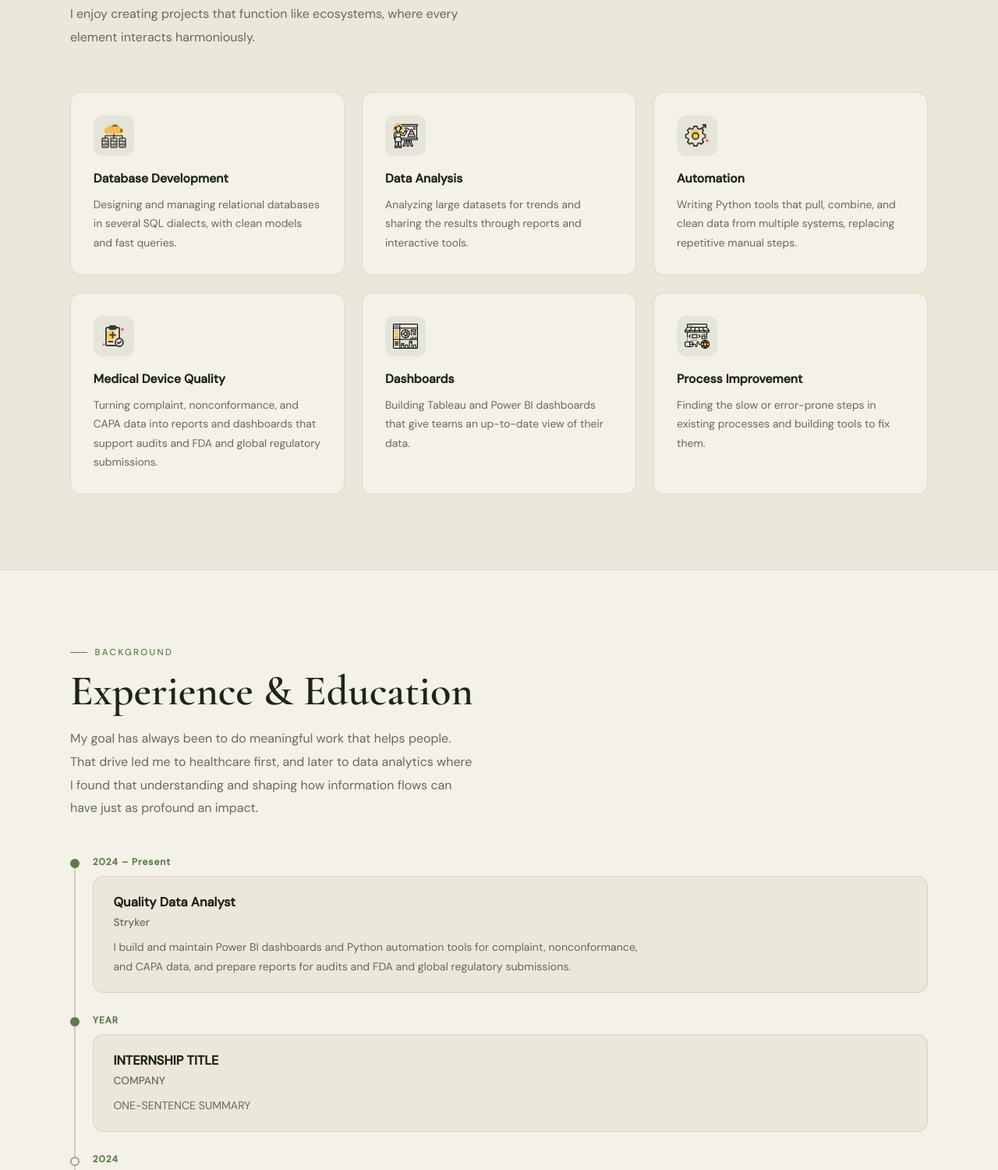
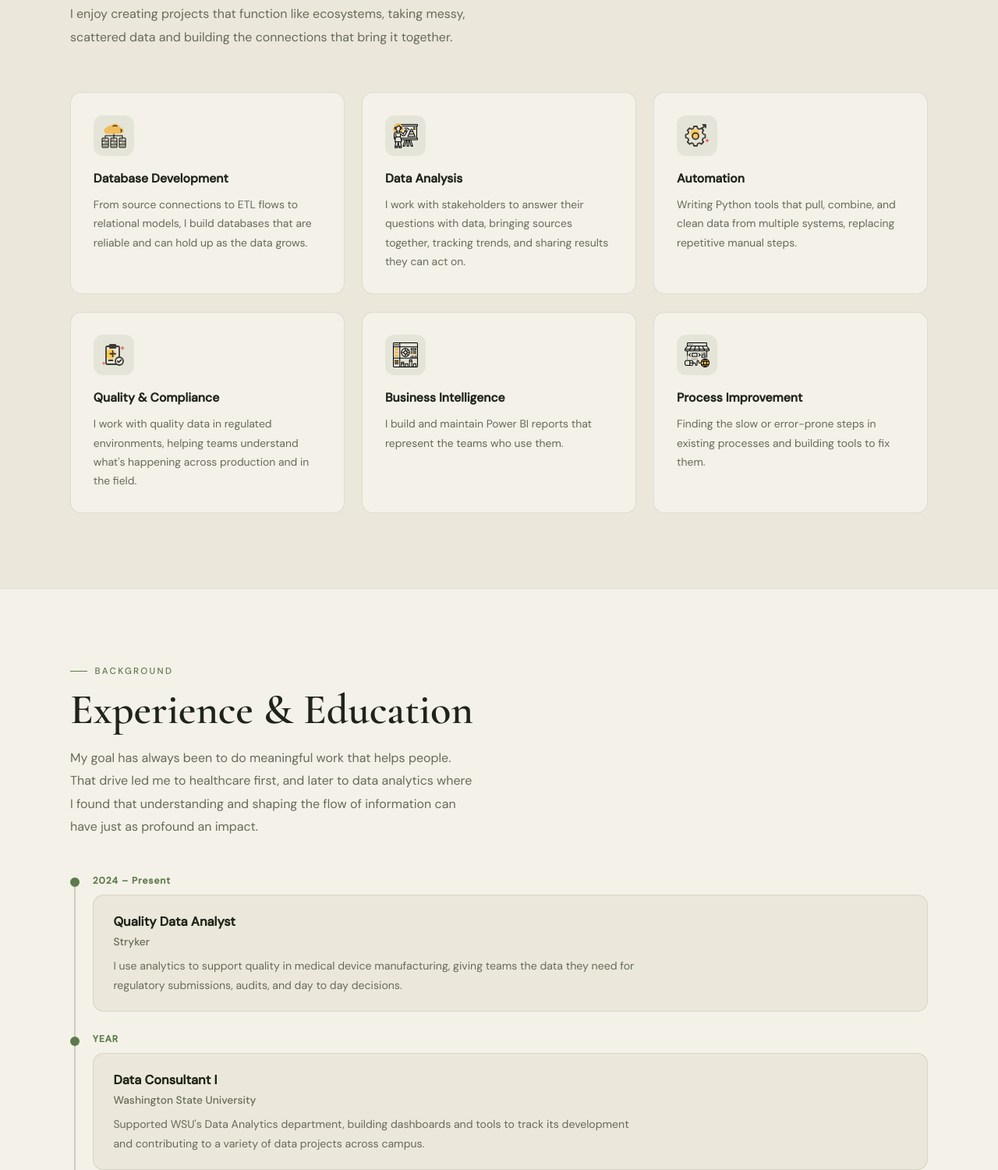
Before and after one commit to Jade010/Jade010.github.io, a plain HTML site: page index.html in a window 1280 px wide. Shown: the part 1059-2559 px from the top of the page at 78% size. Drawn offline with nearby package versions, Linux system fonts and the light colour scheme.

Commit message:
Update index.html

```diff
--- a/index.html
+++ b/index.html
@@ -55,9 +55,7 @@
         <p class="hero-role">Quality Data Analyst</p>
 
         <p class="hero-desc">
-          I work with quality and regulatory data in medical device
-          manufacturing, building the dashboards, reports, and tools
-          teams use to track it.
+          I care about building sustems where data, design, and logic come together to improve the quality of healthcare and, in the end, the care people receive.
         </p>
 
         <div class="hero-cta">
@@ -98,8 +96,7 @@
           into <em>decisions</em>
         </h2>
         <p class="section-sub">
-          I enjoy creating projects that function like ecosystems, where every
-          element interacts harmoniously.
+          I enjoy creating projects that function like ecosystems, taking messy, scattered data and building the connections that bring it together.
         </p>
       </div>
 
@@ -109,14 +106,14 @@
             <img src="Images/database(1).png" alt="Database icon" />
           </div>
           <h3>Database Development</h3>
-          <p>Designing and managing relational databases in several SQL dialects, with clean models and fast queries.</p>
+          <p>From source connections to ETL flows to relational models, I build databases that are reliable and can hold up as the data grows.</p>
         </div>
         <div class="skill-card reveal">
           <div class="skill-icon">
             <img src="Images/data-analysis.png" alt="Data analysis icon" />
           </div>
           <h3>Data Analysis</h3>
-          <p>Analyzing large datasets for trends and sharing the results through reports and interactive tools.</p>
+          <p>I work with stakeholders to answer their questions with data, bringing sources together, tracking trends, and sharing results they can act on.</p>
         </div>
         <div class="skill-card reveal">
           <div class="skill-icon">
@@ -149,15 +146,15 @@
               <rect x="4.8" y="50" width="2.4" height="7" fill="#e56565"/><rect x="2.5" y="52.3" width="7" height="2.4" fill="#e56565"/>
             </svg>
           </div>
-          <h3>Medical Device Quality</h3>
-          <p>Turning complaint, nonconformance, and CAPA data into reports and dashboards that support audits and FDA and global regulatory submissions.</p>
+          <h3>Quality & Compliance</h3>
+          <p>I work with quality data in regulated environments, helping teams understand what's happening across production and in the field.</p>
         </div>
         <div class="skill-card reveal">
           <div class="skill-icon">
             <img src="Images/dashboard.png" alt="Dashboard icon" />
           </div>
-          <h3>Dashboards</h3>
-          <p>Building Tableau and Power BI dashboards that give teams an up-to-date view of their data.</p>
+          <h3>Business Intelligence</h3>
+          <p>I build and maintain Power BI reports that represent the teams who use them.</p>
         </div>
         <div class="skill-card reveal">
           <div class="skill-icon">
@@ -177,7 +174,7 @@
     <div class="section-inner">
       <div class="section-label">Background</div>
       <h2 class="section-title">Experience &amp; Education</h2>
-      <p class="section-sub">My goal has always been to do meaningful work that helps people. That drive led me to healthcare first, and later to data analytics where I found that understanding and shaping how information flows can have just as profound an impact.</p>
+      <p class="section-sub">My goal has always been to do meaningful work that helps people. That drive led me to healthcare first, and later to data analytics where I found that understanding and shaping the flow of information can have just as profound an impact.</p>
 
       <ol class="timeline">
 
@@ -187,7 +184,7 @@
             <div class="tl-body">
               <h3>Quality Data Analyst</h3>
               <div class="tl-org">Stryker</div>
-              <p>I build and maintain Power BI dashboards and Python automation tools for complaint, nonconformance, and CAPA data, and prepare reports for audits and FDA and global regulatory submissions.</p>
+              <p>I use analytics to support quality in medical device manufacturing, giving teams the data they need for regulatory submissions, audits, and day to day decisions.</p>
             </div>
           </div>
         </li>
@@ -196,9 +193,9 @@
           <div class="tl-year">YEAR</div>
           <div class="tl-card">
             <div class="tl-body">
-              <h3>INTERNSHIP TITLE</h3>
-              <div class="tl-org">COMPANY</div>
-              <p>ONE-SENTENCE SUMMARY</p>
+              <h3>Data Consultant I</h3>
+              <div class="tl-org">Washington State University</div>
+              <p>Supported WSU's Data Analytics department, building dashboards and tools to track its development and contributing to a variety of data projects across campus. </p>
             </div>
           </div>
         </li>
@@ -258,7 +255,7 @@
           <div class="project-body">
             <div class="project-cat">Data Engineering · Business Intelligence</div>
             <h3>Healthcare ETL Pipeline</h3>
-            <p>Generated synthetic healthcare data using Python and SQL scripts, then used it as the source for a full ETL pipeline built in SSIS. The data loads into a normalized warehouse with stored procedures and is surfaced through a Power BI dashboard.</p>
+            <p>Generated faux healthcare data using Python and SQL scripts, then used it as the source for a full ETL pipeline built in SSIS. The data loads into a normalized warehouse with stored procedures and is surfaced through a Power BI dashboard.</p>
             <div class="project-tags">
               <span class="tag tag-python">Python</span>
               <span class="tag tag-sql">SQL</span>
@@ -281,7 +278,7 @@
           <div class="project-body">
             <div class="project-cat">Data Engineering · Business Intelligence</div>
             <h3>Clay &amp; Craft Studio DB</h3>
-            <p>Built a synthetic dataset for a faux small business in Python, modeled after a custom ERD. Queried and analyzed the relational database in SQL, then built an interactive Power BI dashboard on a live connection.</p>
+            <p>Built a dataset for a faux small business in Python, modeled after a custom ERD. Queried and analyzed the relational database in SQL, then built an interactive Power BI dashboard on a live connection.</p>
             <div class="project-tags">
               <span class="tag tag-python">Python</span>
               <span class="tag tag-sql">SQL</span>
@@ -303,7 +300,7 @@
           <div class="project-body">
             <div class="project-cat">Business Intelligence</div>
             <h3>Executive Overview Dashboard</h3>
-            <p>An interactive Tableau dashboard surfacing key business metrics for a faux retail store, built for executive-level decision-making.</p>
+            <p>An interactive Tableau dashboard surfacing key business metrics for a faux retail store.</p>
             <div class="project-tags">
               <span class="tag tag-tableau">Tableau</span>
             </div>
```
